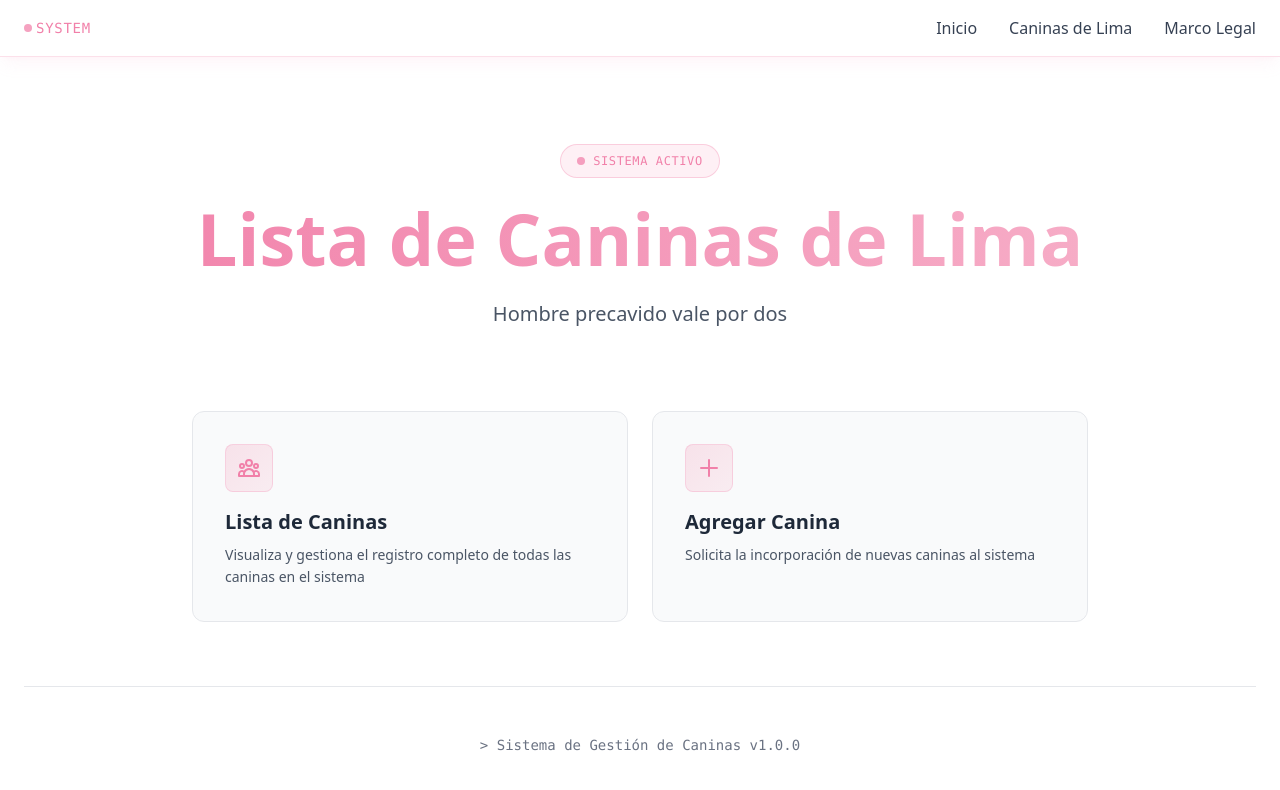
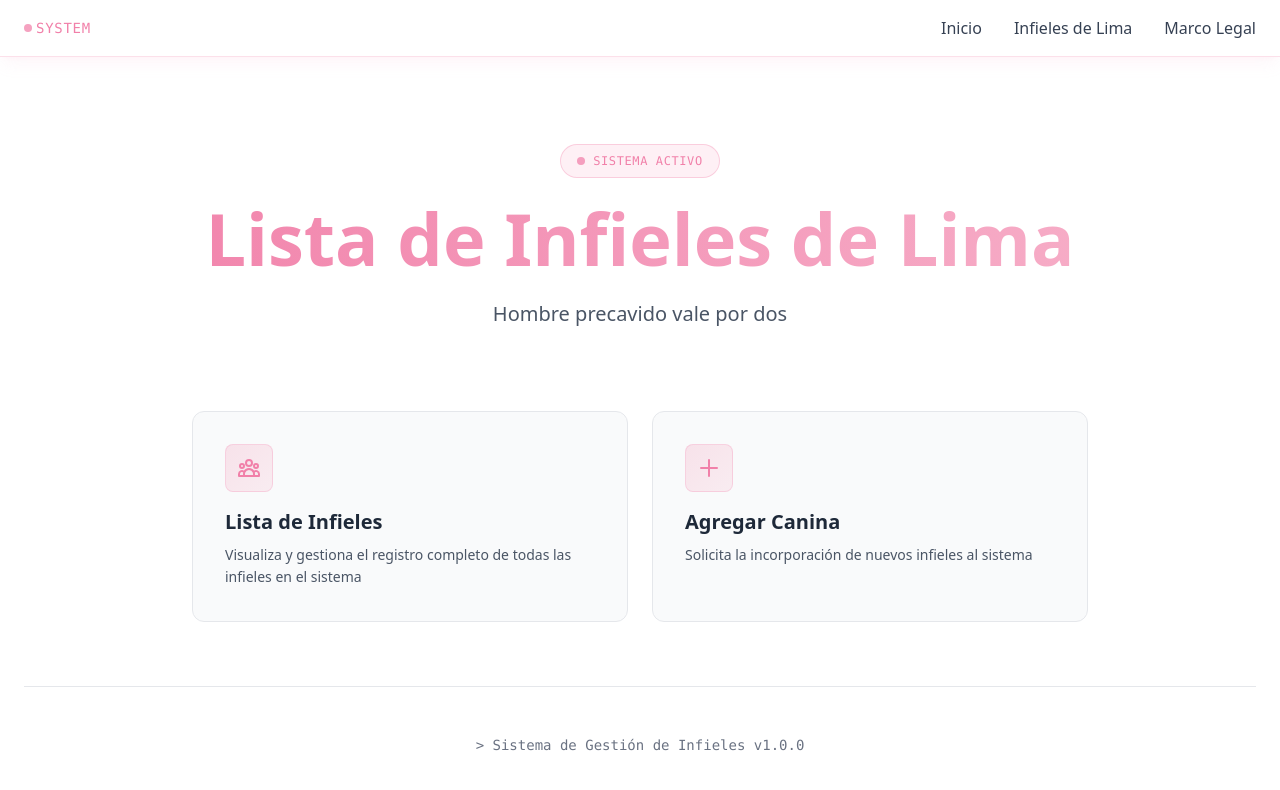
Before and after one commit to AkiraGit19/TOP-SECRET, a React (Vite) app: page / in a window 1280 px wide. Shown: the top 790 px of the page. Built offline with nearby package versions, Linux system fonts and the light colour scheme; no server answers.

Commit message:
cambiado a infieles

```diff
--- a/src/components/Header.tsx
+++ b/src/components/Header.tsx
@@ -23,7 +23,7 @@ const Header = () => {
               to="/lista"
               className="relative text-gray-700 hover:text-[#f180a9] font-medium transition-all duration-300 group"
             >
-              <span className="relative z-10">Caninas de Lima</span>
+              <span className="relative z-10">Infieles de Lima</span>
               <span className="absolute bottom-0 left-0 w-0 h-0.5 bg-gradient-to-r from-[#f180a9] via-[#f499ba] to-[#f7b3cb] group-hover:w-full transition-all duration-300"></span>
             </Link>
 
--- a/src/pages/HomePage.tsx
+++ b/src/pages/HomePage.tsx
@@ -14,7 +14,7 @@ const HomePage = () => {
           </div>
 
           <h1 className="text-6xl md:text-7xl font-bold mb-6 bg-gradient-to-r from-[#f180a9] via-[#f499ba] to-[#f7b3cb] bg-clip-text text-transparent">
-            Lista de Caninas de Lima
+            Lista de Infieles de Lima
           </h1>
 
           <p className="text-xl text-gray-600 max-w-2xl mx-auto leading-relaxed">
@@ -35,9 +35,9 @@ const HomePage = () => {
                   <path strokeLinecap="round" strokeLinejoin="round" strokeWidth={2} d="M17 20h5v-2a3 3 0 00-5.356-1.857M17 20H7m10 0v-2c0-.656-.126-1.283-.356-1.857M7 20H2v-2a3 3 0 015.356-1.857M7 20v-2c0-.656.126-1.283.356-1.857m0 0a5.002 5.002 0 019.288 0M15 7a3 3 0 11-6 0 3 3 0 016 0zm6 3a2 2 0 11-4 0 2 2 0 014 0zM7 10a2 2 0 11-4 0 2 2 0 014 0z" />
                 </svg>
               </div>
-              <h3 className="text-xl font-semibold text-gray-800 mb-2 group-hover:text-[#f180a9] transition-colors">Lista de Caninas</h3>
+              <h3 className="text-xl font-semibold text-gray-800 mb-2 group-hover:text-[#f180a9] transition-colors">Lista de Infieles</h3>
               <p className="text-gray-600 text-sm leading-relaxed">
-                Visualiza y gestiona el registro completo de todas las caninas en el sistema
+                Visualiza y gestiona el registro completo de todas las infieles en el sistema
               </p>
             </div>
           </Link>
@@ -55,7 +55,7 @@ const HomePage = () => {
               </div>
               <h3 className="text-xl font-semibold text-gray-800 mb-2 group-hover:text-[#f180a9] transition-colors">Agregar Canina</h3>
               <p className="text-gray-600 text-sm leading-relaxed">
-                Solicita la incorporación de nuevas caninas al sistema
+                Solicita la incorporación de nuevos infieles al sistema
               </p>
             </div>
           </Link>
@@ -64,7 +64,7 @@ const HomePage = () => {
         {/* Footer decorativo */}
         <div className="text-center pt-12 border-t border-gray-200">
           <p className="text-gray-500 text-sm font-mono">
-            &gt; Sistema de Gestión de Caninas v1.0.0
+            &gt; Sistema de Gestión de Infieles v1.0.0
           </p>
         </div>
       </div>
--- a/src/pages/ListaPage.tsx
+++ b/src/pages/ListaPage.tsx
@@ -164,9 +164,9 @@ const ListaPage = () => {
           <div className="flex items-center justify-between mb-6">
             <div>
               <h1 className="text-4xl font-bold bg-gradient-to-r from-[#f180a9] via-[#f499ba] to-[#f7b3cb] bg-clip-text text-transparent mb-2">
-                Caninas de Lima
+                Infieles de Lima
               </h1>
-              <p className="text-gray-600">Gestiona el registro completo de todas las caninas</p>
+              <p className="text-gray-600">Gestiona el registro completo de todos los infieles</p>
             </div>
             <button
               onClick={() => handleOpenForm()}
@@ -259,7 +259,7 @@ const ListaPage = () => {
 
             {/* Contador de resultados */}
             <div className="text-sm text-gray-500">
-              Mostrando {filteredPersonas.length} de {personas.length} caninas
+              Mostrando {filteredPersonas.length} de {personas.length} infieles
             </div>
           </div>
         </div>
@@ -288,7 +288,7 @@ const ListaPage = () => {
         {loading && (
           <div className="text-center py-16">
             <div className="inline-block animate-spin rounded-full h-12 w-12 border-b-2 border-[#f180a9] mb-4"></div>
-            <p className="text-gray-500 text-lg">Cargando caninas...</p>
+            <p className="text-gray-500 text-lg">Cargando infieles...</p>
           </div>
         )}
 
@@ -314,8 +314,8 @@ const ListaPage = () => {
             </div>
             <p className="text-gray-500 text-lg">
               {personas.length === 0
-                ? 'No hay caninas registradas aún'
-                : 'No se encontraron caninas con los filtros aplicados'}
+                ? 'No hay infieles registradas aún'
+                : 'No se encontraron infieles con los filtros aplicados'}
             </p>
             {personas.length === 0 && (
               <button
```
Also changed, not shown: src/components/Modal.tsx (line endings or trailing spaces).
